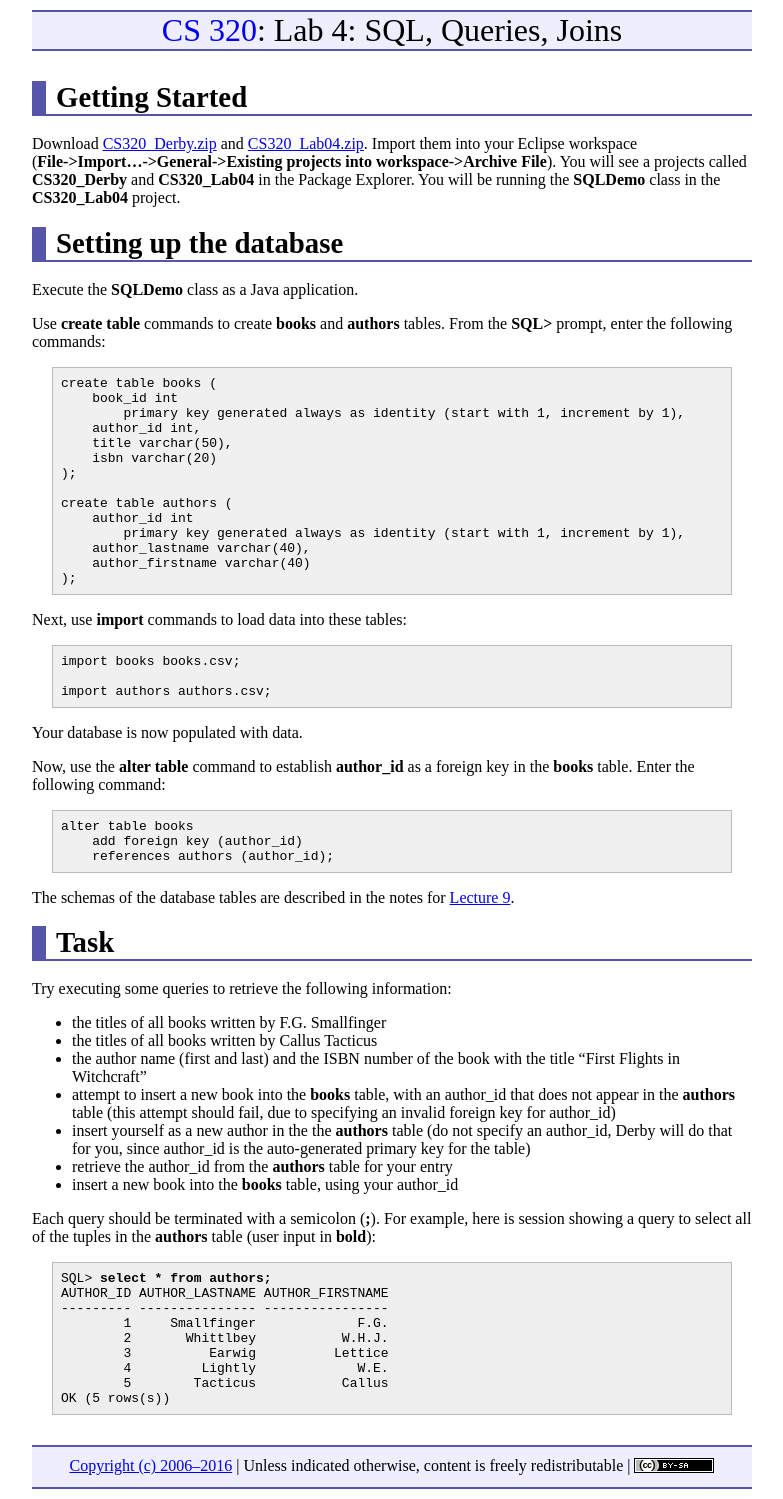
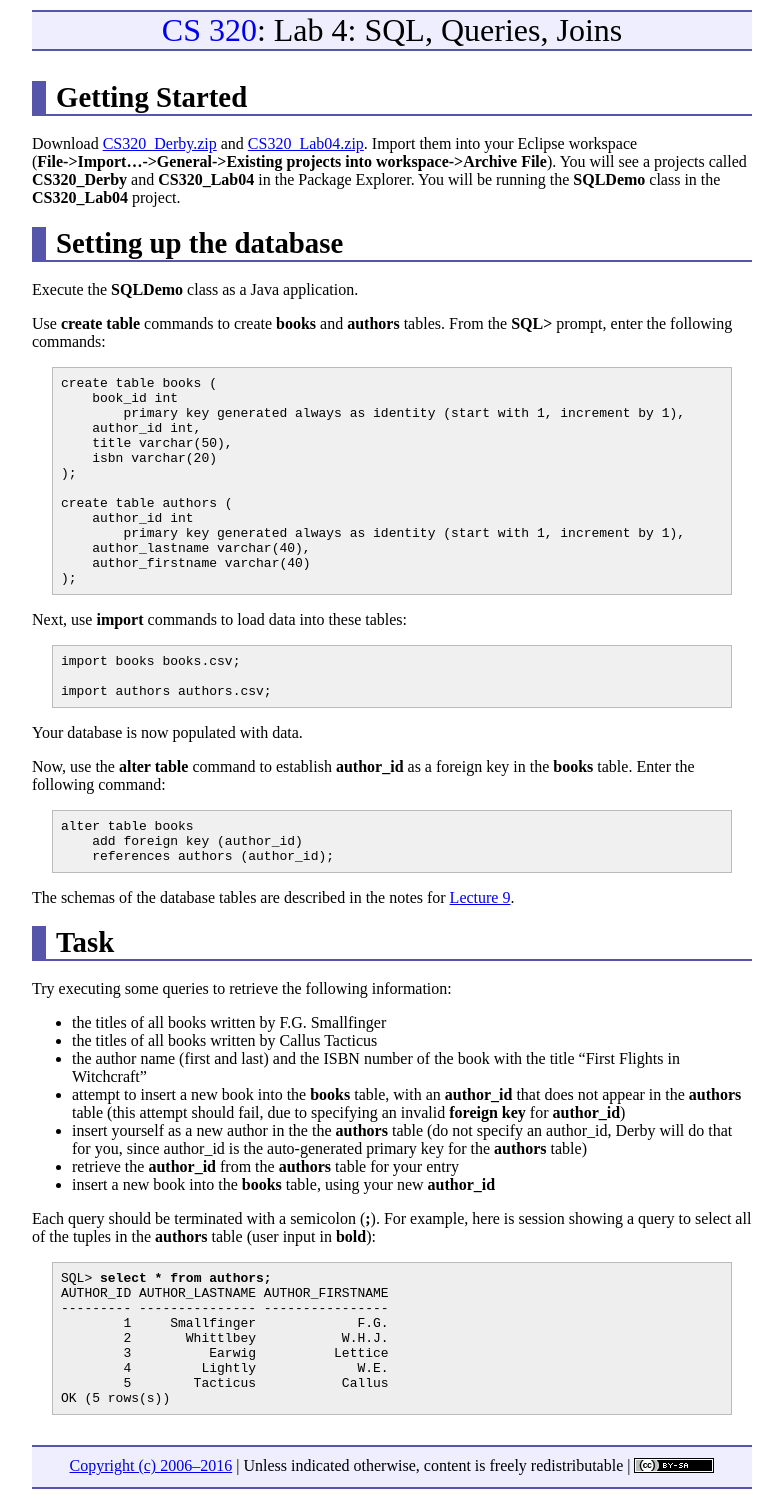
Before and after one commit to ycpcs/cs320-spring2016, a Jekyll site: the page built from labs/lab04.md, in a window 1280 px wide. Shown: the whole page, without its empty margins (248-1031 px from the left). Built offline with Jekyll 4.4.1, drawn with Linux system fonts in a browser that asks for light colours; Markdown is read by kramdown in place of the engine named in the settings.

Commit message:
more updates to lab04 for Derby

```diff
--- a/labs/lab04.md
+++ b/labs/lab04.md
@@ -54,10 +54,10 @@ Try executing some queries to retrieve the following information:
 -   the titles of all books written by F.G. Smallfinger
 -   the titles of all books written by Callus Tacticus
 -   the author name (first and last) and the ISBN number of the book with the title "First Flights in Witchcraft"
--   attempt to insert a new book into the **books** table, with an author_id that does not appear in the **authors** table (this attempt should fail, due to specifying an invalid foreign key for author_id)
--   insert yourself as a new author in the the **authors** table (do not specify an author_id, Derby will do that for you, since author_id is the auto-generated primary key for the table)
--   retrieve the author_id from the **authors** table for your entry
--   insert a new book into the **books** table, using your author_id
+-   attempt to insert a new book into the **books** table, with an **author_id** that does not appear in the **authors** table (this attempt should fail, due to specifying an invalid **foreign key** for **author_id**)
+-   insert yourself as a new author in the the **authors** table (do not specify an author_id, Derby will do that for you, since author_id is the auto-generated primary key for the **authors** table)
+-   retrieve the **author_id** from the **authors** table for your entry
+-   insert a new book into the **books** table, using your new **author_id**
 
 Each query should be terminated with a semicolon (**;**). For example, here is session showing a query to select all of the tuples in the **authors** table (user input in **bold**):
 
```
